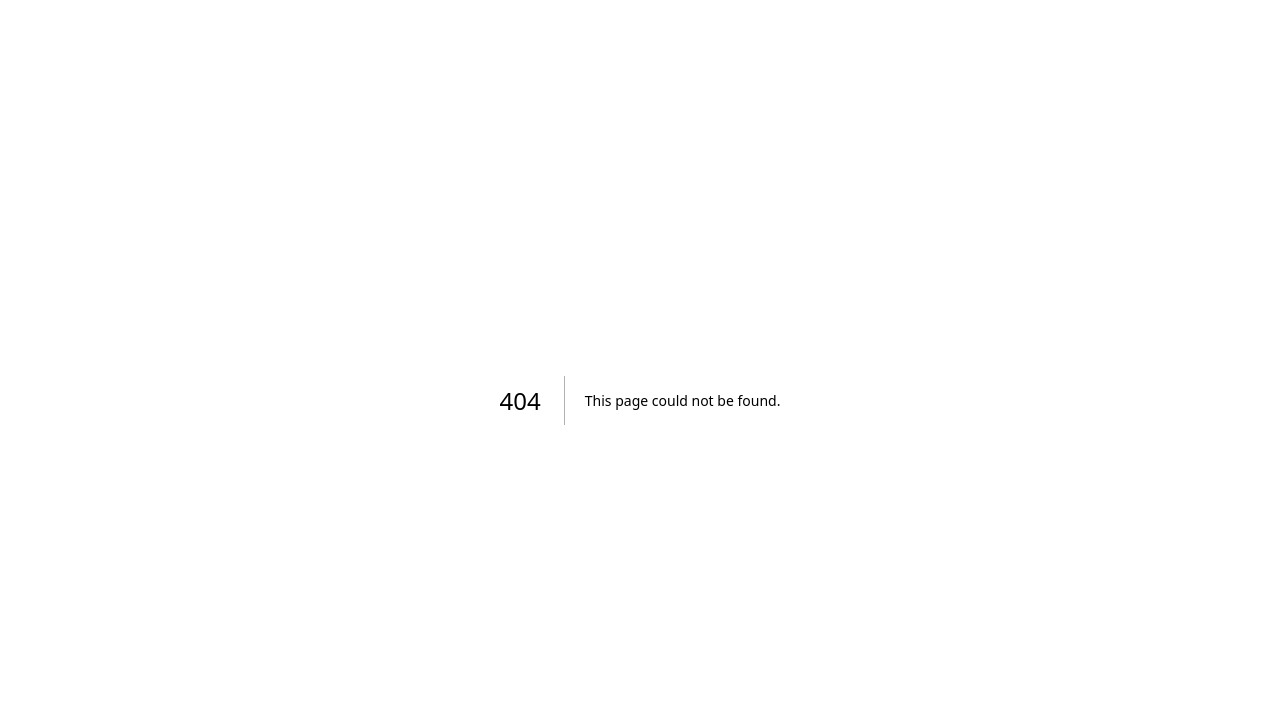
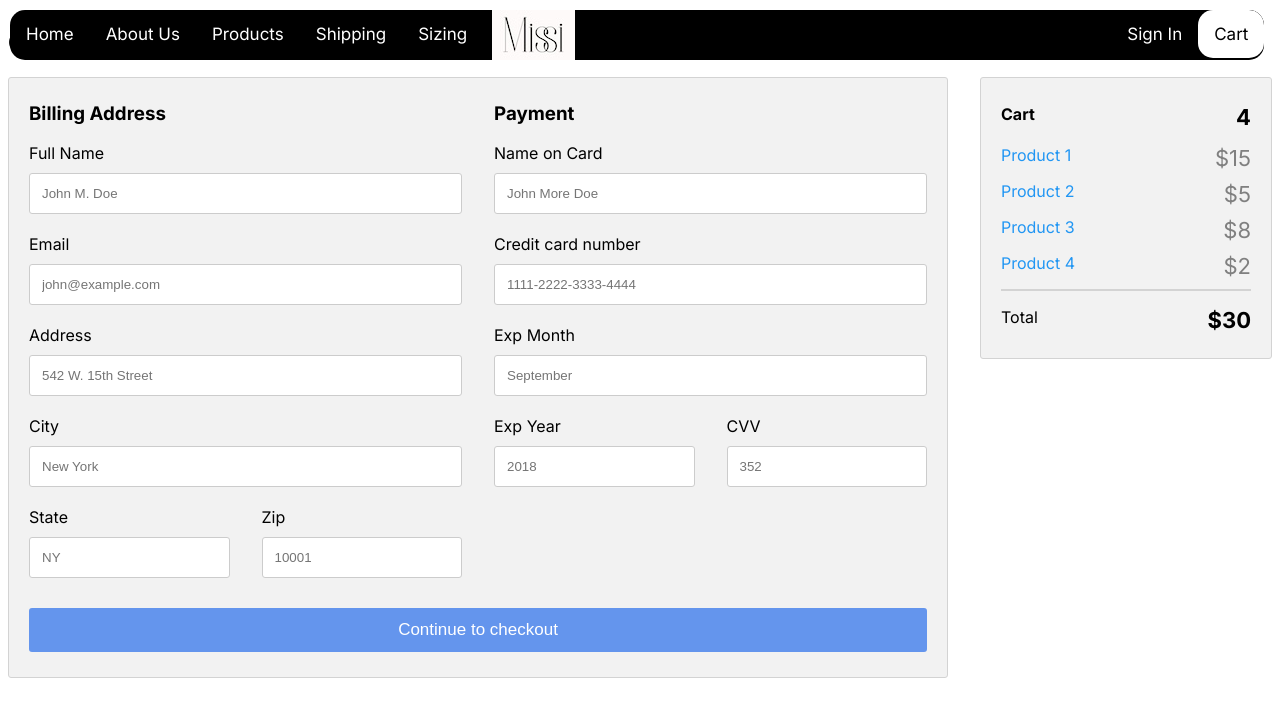
Before and after one commit to mhc-cs/cs-316-project-beso-solutions, a Next.js app: page /Cart in a window 1280 px wide. Before the commit this address had no page. Shown: the top 716 px of the page. Built offline with nearby package versions, Linux system fonts and the light colour scheme.

Commit message:
cart visual

```diff
--- /dev/null
+++ b/app/Cart/page.tsx
@@ -0,0 +1,105 @@
+"use client"; // This is a client component
+
+import Image from "next/image";
+import styles from "./page.module.css";
+import { url } from "inspector";
+import React, { useEffect, useState } from 'react';
+import axios from 'axios';
+import Link from 'next/link';
+import MenuSize from '../components/MenuSize';
+import MenuCategory from '../components/MenuCategory';
+import MenuInseam from '../components/MenuInseam';
+import MenuColor from '../components/MenuColor';
+import Select from 'react-select';
+import ProductList from '../components/ProductList';
+import Footer from "../components/Footer";
+import Topnav from "../components/Topnav";
+import test from "node:test";
+
+export default function Page() {
+
+    return (
+        <div>
+            <header><Topnav setActiveLink="cart"/></header>
+            <body>
+                <h2>Checkout Form</h2>
+                <p></p>
+
+                <div className='cart-row'>
+                    <div className='col-75'>
+                        <div className='cart-container'>
+                            <form action="/action_page.php">
+
+                                <div className="cart-row">
+                                    <div className="col-50">
+                                        <h3>Billing Address</h3>
+
+                                        <label id="fname">Full Name</label>
+                                        <input type="text" id="fname" name="firstname" placeholder="John M. Doe"></input>
+
+                                        <label id="email">Email</label>
+                                        <input type="text" id="email" name="email" placeholder="john@example.com"></input>
+
+                                        <label id="adr">Address</label>
+                                        <input type="text" id="adr" name="address" placeholder="542 W. 15th Street"></input>
+
+                                        <label id="city">City</label>
+                                        <input type="text" id="city" name="city" placeholder="New York"></input>
+
+                                        <div className="cart-row">
+                                            <div className="col-50">
+                                                <label id="state">State</label>
+                                                <input type="text" id="state" name="state" placeholder="NY"></input>
+                                            </div>
+                                            <div className="col-50">
+                                                <label id="zip">Zip</label>
+                                                <input type="text" id="zip" name="zip" placeholder="10001"></input>
+                                            </div>
+                                        </div>
+                                    </div>
+
+                                    <div className="col-50">
+                                        <h3>Payment</h3>
+
+                                        <label id="cname">Name on Card</label>
+                                        <input type="text" id="cname" name="cardname" placeholder="John More Doe"></input>
+
+                                        <label id="ccnum">Credit card number</label>
+                                        <input type="text" id="ccnum" name="cardnumber" placeholder="1111-2222-3333-4444"></input>
+
+                                        <label id="expmonth">Exp Month</label>
+                                        <input type="text" id="expmonth" name="expmonth" placeholder="September"></input>
+
+                                        <div className="cart-row">
+                                            <div className="col-50">
+                                                <label id="expyear">Exp Year</label>
+                                                <input type="text" id="expyear" name="expyear" placeholder="2018"></input>
+                                            </div>
+                                            <div className="col-50">
+                                                <label id="cvv">CVV</label>
+                                                <input type="text" id="cvv" name="cvv" placeholder="352"></input>
+                                            </div>
+                                        </div>
+                                    </div>
+                                </div>
+
+                                <input type="submit" value="Continue to checkout" className="btn"></input>
+                            </form>
+                        </div>
+                    </div>
+                    <div className="col-25">
+                        <div className="cart-container">
+                            <h4>Cart <span className="price" style={{color:'black'}}> <b>4</b></span></h4>
+                            <p><a href="#">Product 1</a> <span className="price">$15</span></p>
+                            <p><a href="#">Product 2</a> <span className="price">$5</span></p>
+                            <p><a href="#">Product 3</a> <span className="price">$8</span></p>
+                            <p><a href="#">Product 4</a> <span className="price">$2</span></p>
+                            <hr></hr>
+                            <p>Total <span className="price" style={{color:"black"}}><b>$30</b></span></p>
+                        </div>
+                    </div>
+                </div>
+            </body>
+        </div>
+    );
+}
--- a/app/ProductUpload/page.tsx
+++ b/app/ProductUpload/page.tsx
@@ -12,6 +12,7 @@ import MenuInseam from '../components/MenuInseam';
 import MenuColor from '../components/MenuColor';
 import Select from 'react-select'
 import Topnav from '../components/TopnavProduct'
+import Footer from "../components/Footer";
 
 
 export default function Page() {
@@ -127,6 +128,8 @@ export default function Page() {
         </header>
       </div>
 
+      <Footer/>
+
       <footer className="footer">
         <ul>
           <a className="text-footer">Copyright ©-All rights are reserved  | </a>
--- a/app/globals.css
+++ b/app/globals.css
@@ -601,7 +601,19 @@ th, td {
   top: 50%;
   left: 50%;
   transform: translate(-50%, -50%);
+  color:transparent;
   color: white;
+  background-color:#000000;
+  overflow:hidden;
+  display:inline-block;
+  padding:10px;
+  font-size:50px;
+}
+.landing-bg-text span{
+  background: url("images/Banner2.jpg") -20px -20px ;
+  -webkit-text-fill-color: transparent;
+  -webkit-background-clip: text;
+  display:block;
 }
 .landing-bg-text button{
   border: none;
@@ -736,7 +748,7 @@ table th{
 .login-box .user-box input:valid ~ label {
   top: -20px;
   left: 0;
-  color: #cornflowerblue;
+  color: cornflowerblue;
   font-size: 12px;
 }
 
@@ -919,3 +931,98 @@ input[type="button"] {
 input[type="button"]:hover{
   background: rgb(160, 185, 231);
 }
+
+.cart-row {
+  display: -ms-flexbox; /* IE10 */
+  display: flex;
+  -ms-flex-wrap: wrap; /* IE10 */
+  flex-wrap: wrap;
+  margin: 0 -16px;
+}
+
+.col-25 {
+  -ms-flex: 25%; /* IE10 */
+  flex: 25%;
+}
+
+.col-50 {
+  -ms-flex: 50%; /* IE10 */
+  flex: 50%;
+}
+
+.col-75 {
+  -ms-flex: 75%; /* IE10 */
+  flex: 75%;
+}
+
+.col-25,
+.col-50,
+.col-75 {
+  padding: 0 16px;
+}
+
+.cart-container {
+  background-color: #f2f2f2;
+  padding: 5px 20px 15px 20px;
+  border: 1px solid lightgrey;
+  border-radius: 3px;
+}
+
+.cart-container input[type=text] {
+  width: 100%;
+  margin-bottom: 20px;
+  padding: 12px;
+  border: 1px solid #ccc;
+  border-radius: 3px;
+}
+
+.cart-container label {
+  margin-bottom: 10px;
+  display: block;
+}
+
+.icon-container {
+  margin-bottom: 20px;
+  padding: 7px 0;
+  font-size: 24px;
+}
+
+.btn {
+  background-color: cornflowerblue;
+  color: white;
+  padding: 12px;
+  margin: 10px 0;
+  border: none;
+  width: 100%;
+  border-radius: 3px;
+  cursor: pointer;
+  font-size: 17px;
+}
+
+.btn:hover {
+  background-color: cornflowerblue;
+  opacity: 0.8;
+}
+
+.cart-container a {
+  color: #2196F3;
+}
+
+.cart-container hr {
+  border: 1px solid lightgrey;
+}
+
+.cart-container span.price {
+  float: right;
+  color: grey;
+}
+
+/* Responsive layout - when the screen is less than 800px wide, make the two columns stack on top of each other instead of next to each other (also change the direction - make the "cart" column go on top) */
+@media (max-width: 800px) {
+  .row {
+    flex-direction: column-reverse;
+  }
+  .col-25 {
+    margin-bottom: 20px;
+  }
+}
--- a/app/page.tsx
+++ b/app/page.tsx
@@ -7,6 +7,7 @@ import React, { useEffect, useState } from 'react';
 import axios from 'axios';
 import Link from 'next/link';
 import Select from 'react-select';
+import Footer from "./components/Footer";
 
 <link rel="stylesheet" href="https://cdnjs.cloudflare.com/ajax/libs/font-awesome/4.7.0/css/font-awesome.min.css"></link>
 
@@ -21,12 +22,16 @@ export default async function Page() {
     <div className="landing-bg-container">
         <div className="landing-bg">
           <div className="landing-bg-text">
+            <span>
             <h1>Missi Petite</h1>
             <p>Clothing for Petite Women</p>
+            </span>
             <a href="/Home"><button>Shop Now</button></a>
           </div>
         </div>
       </div>
+
+      <Footer/>
     </body>
     </div>
   );
```
